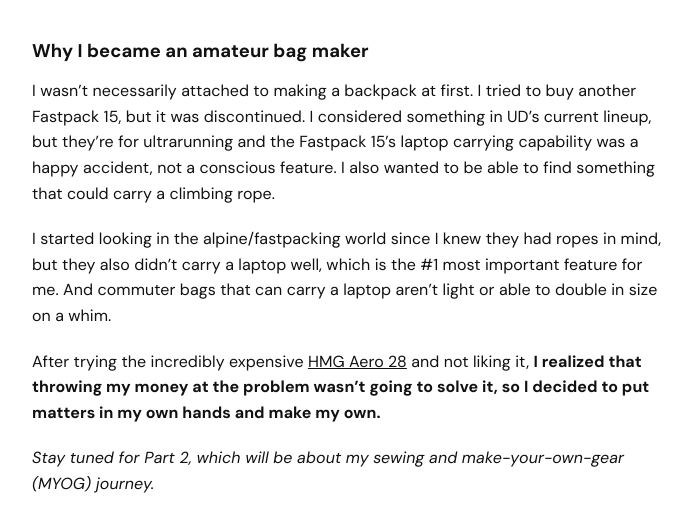
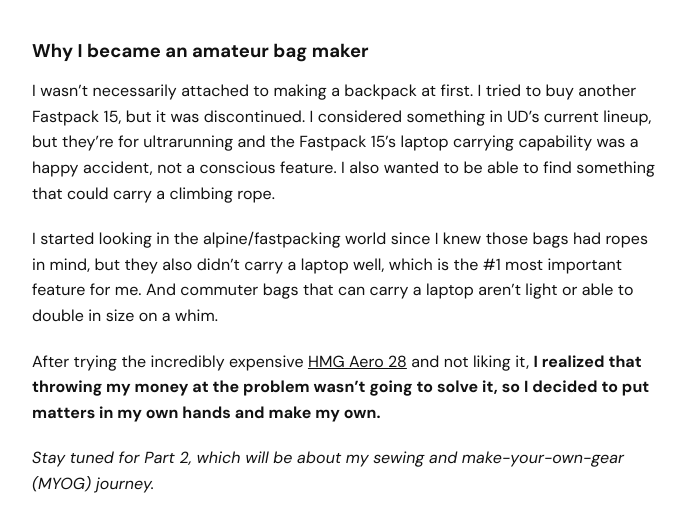
Before and after one commit to lisunshiny/liannsun.com, an Astro site in the folder blog/: page /blog/posts/making-the-perfect-backpack-for-me-part-1 in a window 1280 px wide. Shown: the part 1623-2154 px from the top of the page, without its empty margins (292-987 px from the left). Built offline with nearby package versions, Linux system fonts and the light colour scheme; Astro itself is replaced by a stand-in of ours.

Commit message:
Clarify backpack post wording

```diff
--- a/blog/src/content/posts/making-the-perfect-backpack-for-me-part-1.md
+++ b/blog/src/content/posts/making-the-perfect-backpack-for-me-part-1.md
@@ -52,7 +52,7 @@ but they’re for ultrarunning and the Fastpack 15’s laptop carrying
 capability was a happy accident, not a conscious feature. I also wanted to
 be able to find something that could carry a climbing rope.
 
-I started looking in the alpine/fastpacking world since I knew they had
+I started looking in the alpine/fastpacking world since I knew those bags had
 ropes in mind, but they also didn’t carry a laptop well, which is the #1 most
 important feature for me. And commuter bags that can carry a laptop
 aren’t light or able to double in size on a whim.
```
